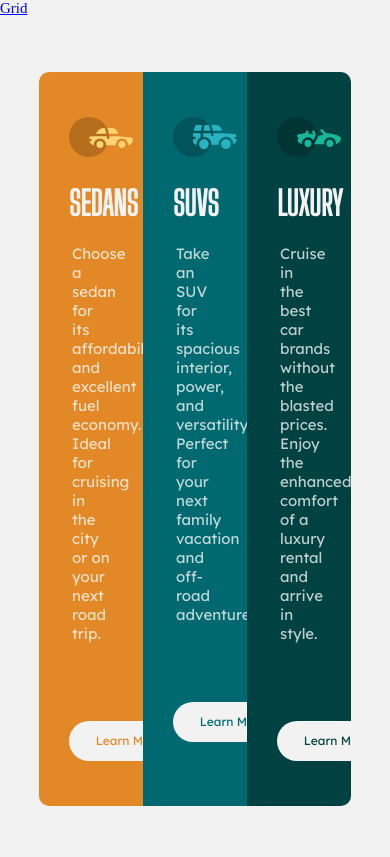
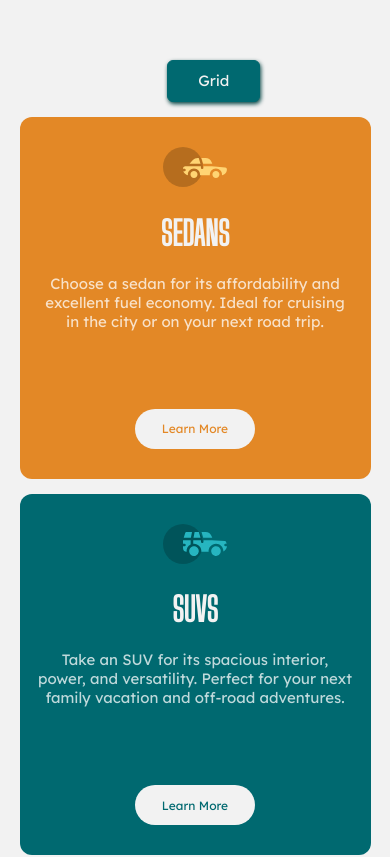
Before and after one commit to Ralatcode/ZuriFlexandgrid1, a plain HTML site: page index.html in a window 390 px wide. Shown: the top 857 px of the page. Drawn offline with Linux system fonts and the light colour scheme.

Commit message:
made flexbox responsive on all device

```diff
--- a/index.html
+++ b/index.html
@@ -11,9 +11,7 @@
 
     <header>
         <nav>
-            <ul>
-                <li><a href="grid.html">Grid</a></li>
-            </ul>
+            <button class="nav-link"><a href="grid.html">Grid</a></button>
         </nav>
     </header>
 
--- a/style.css
+++ b/style.css
@@ -1,5 +1,5 @@
-@import url('https://fonts.googleapis.com/css2?family=Lexend+Deca&display=swap');
-@import url('https://fonts.googleapis.com/css2?family=Big+Shoulders+Display&display=swap');
+@import url("https://fonts.googleapis.com/css2?family=Lexend+Deca&display=swap");
+@import url("https://fonts.googleapis.com/css2?family=Big+Shoulders+Display&display=swap");
 
 :root {
   --bright-orange: hsl(31, 77%, 52%);
@@ -19,10 +19,64 @@ body {
   background-color: var(--very-light-gray);
 }
 
-*, *::before, *::after {
+*,
+*::before,
+*::after {
   box-sizing: border-box;
   margin: 0;
   padding: 0;
+}
+
+header {
+  padding-top: 4rem;
+}
+
+nav {
+  display: flex;
+  justify-content: center;
+  align-items: center;
+}
+
+.nav-link {
+    margin-left: 2.5em;
+    background: var(--dark-cyan);
+    border: 1px solid var(--dark-cyan);
+    border-radius: 6px;
+    box-shadow: var(--very-dark-cyan) 1px 2px 4px;
+    font-family: var(--Lexend-Daca);
+    font-size: 1rem;
+    font-weight: 400;
+    line-height: 16px;
+    min-height: 40px;
+    outline: 0;
+    padding: 0.8rem 2rem;
+    text-align: center;
+    text-rendering: geometricprecision;
+    text-transform: none;
+    user-select: none;
+    -webkit-user-select: none;
+    touch-action: manipulation;
+  }
+
+  .nav-link:hover,
+  .nav-link:active {
+    background-color: var(--bright-orange);
+    background-position: 0 0;
+    color: var(--very-dark-cyan);
+  }
+
+  .nav-link:active {
+    opacity: 0.5;
+  }
+
+  .nav-link > a {
+    text-decoration: none;
+    color: var(--very-light-gray);
+  }
+
+  .nav-link > a:hover,
+  .nav-link > a:active{
+    color: var(--very-dark-cyan);
   }
 
 main {
@@ -35,18 +89,14 @@ main {
 .container {
   display: flex;
   justify-content: center;
-    width: 80%;
+  width: 100%;
   border-radius: 10px;
   overflow: hidden;
 }
 
-@media (min-width: 750px) {
-    .container {
-        width: 750px;
-    }
-}
-
-.col1, .col2, .col3 {
+.col1,
+.col2,
+.col3 {
   width: calc(100% / 3);
   padding: 3rem 2rem;
 }
@@ -109,17 +159,46 @@ main {
 .col1 > .col-btn:hover {
   color: var(--very-light-gray);
   background-color: var(--bright-orange);
-    border: 2px solid var(--very-light-gray)
+  border: 2px solid var(--very-light-gray);
 }
 
 .col2 > .col-btn:hover {
   color: var(--very-light-gray);
   background-color: var(--dark-cyan);
-    border: 2px solid var(--very-light-gray)
+  border: 2px solid var(--very-light-gray);
 }
 
 .col3 > .col-btn:hover {
   color: var(--very-light-gray);
   background-color: var(--very-dark-cyan);
-    border: 2px solid var(--very-light-gray)
+  border: 2px solid var(--very-light-gray);
 }
+
+@media (min-width: 750px) {
+  .container {
+    width: 750px;
+  }
+}
+
+@media (max-width: 530px) {
+  main {
+    all: unset;
+  }
+
+  .container {
+    flex-direction: column;
+    border-radius: 0;
+    align-items: center;
+  }
+
+  .col1,
+  .col2,
+  .col3 {
+    text-align: center;
+    align-items: center;
+    width: 90%;
+    padding: 2rem 1rem;
+    border-radius: 12px;
+    margin-top: 1rem;
+  }
+}
```
Lines whose indentation alone changed are shown as unchanged.
